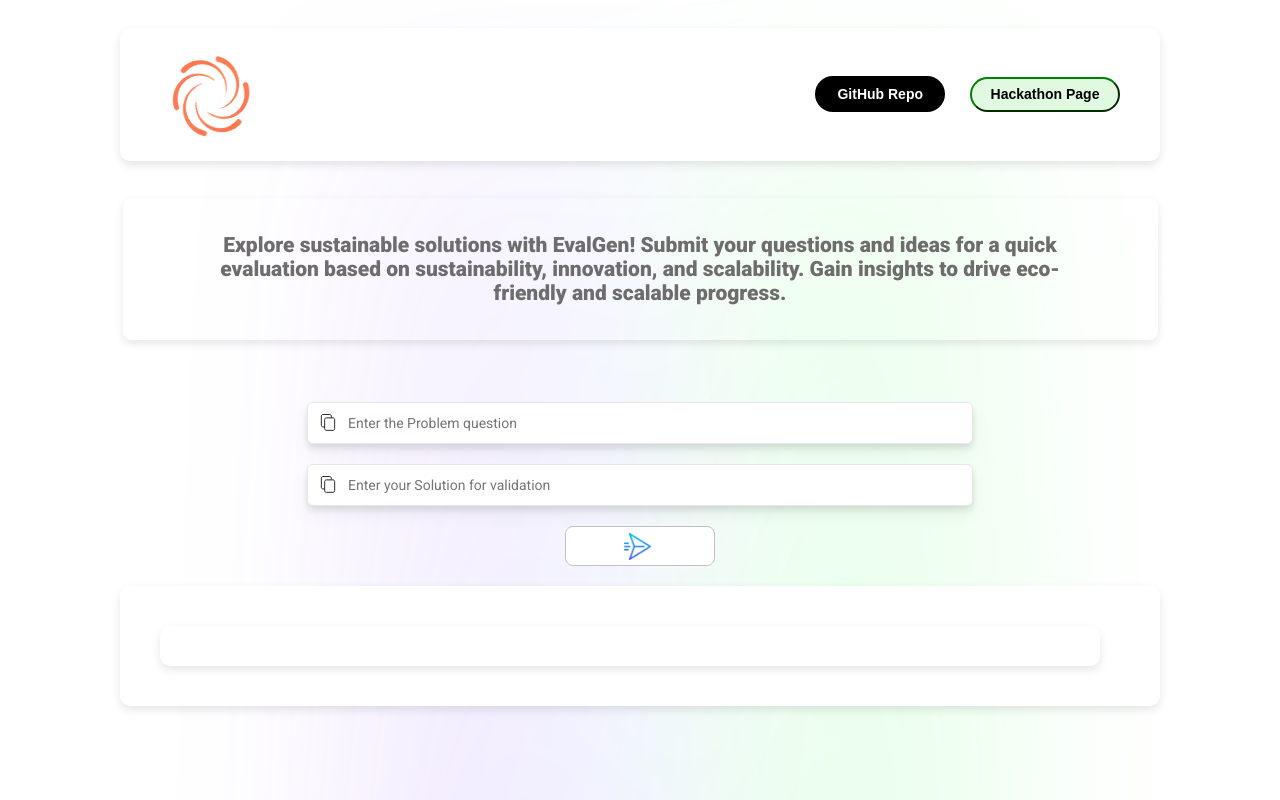
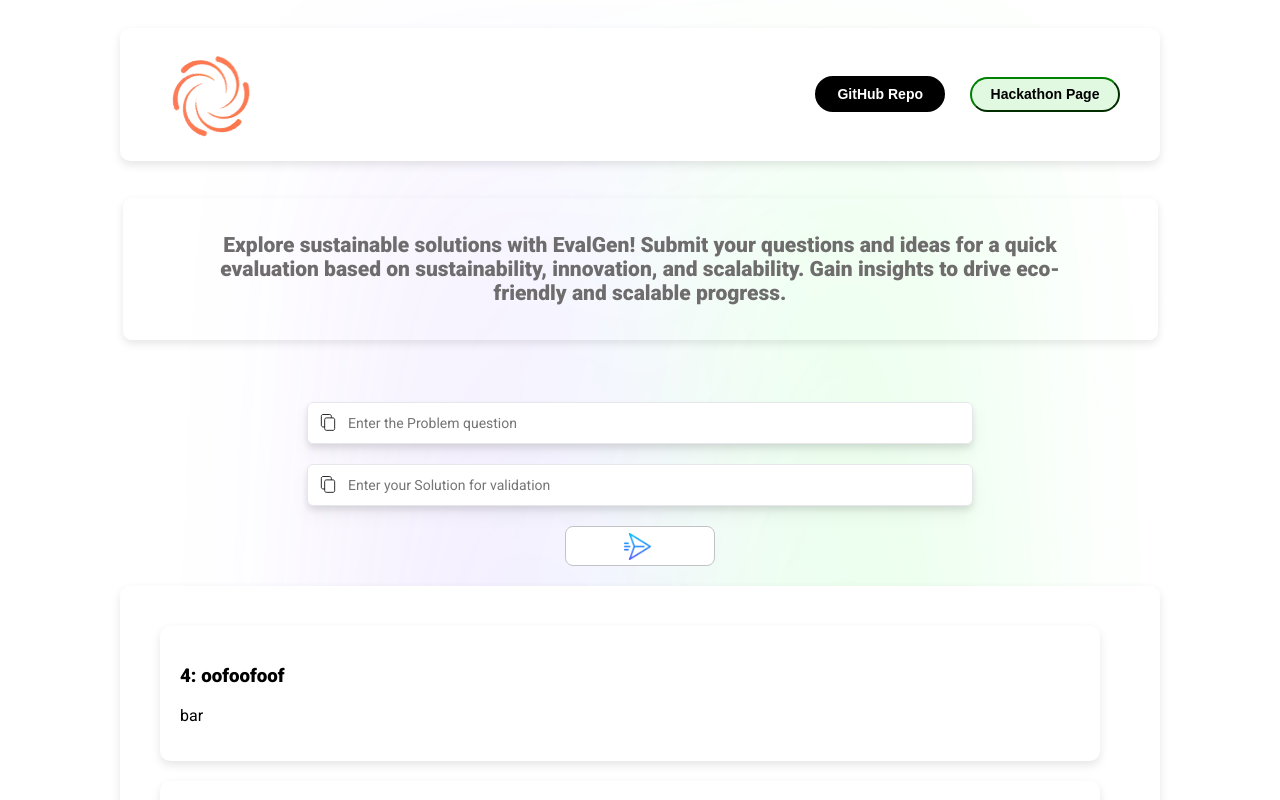
Before and after one commit to ThunderRoar/AI-EarthHack, a React (Vite) app in the folder frontend/: page / in a window 1280 px wide. Shown: the top 800 px of the page. Built offline with nearby package versions, Linux system fonts and the light colour scheme.

Commit message:
entry list and sorting

```diff
--- a/frontend/src/App.jsx
+++ b/frontend/src/App.jsx
@@ -7,6 +7,9 @@ import DescPanel from './components/DescPanel';
 import SortPanel from './components/SortPanel';
 
 function App() {
+
+  let entries = GetMockData();
+
   return (
     <main>
       <div className='main'>
@@ -17,7 +20,7 @@ function App() {
         <InfoPanel/>
         <DescPanel></DescPanel>
         <EvalPanel/>
-        <SortPanel isVisible = {true} parameter={GetMockData()}></SortPanel>
+        <SortPanel isVisible={true} data={entries}></SortPanel>
         <Footer/>
       </div>
     </main>
@@ -27,29 +30,34 @@ function App() {
 export default App;
 
 function GetMockData(){
-  return JSON.stringify(
+  return (
     [
       {
+        ID: 0,
         rankings: [1, 2, 3],
         problem: "foo",
         solution: "foobar"
       },
       {
+        ID: 1,
         rankings: [3, 2, 1],
         problem: "oof",
         solution: "oofrab"
       },
       {
+        ID: 2,
         rankings: [2, 3, 2],
         problem: "foofoo",
         solution: "foofoobar"
       },
       {
+        ID: 3,
         rankings: [3, 3, 3],
         problem: "foofoofoo",
         solution: "foofoofoobar"
       },
       {
+        ID: 4,
         rankings: [1, 1, 1],
         problem: "oofoofoof",
         solution: "bar"
--- a/frontend/src/components/SortPanel.jsx
+++ b/frontend/src/components/SortPanel.jsx
@@ -3,13 +3,65 @@ import Box from './Box.jsx'
 import './SortPanel.css'
 
 const SortPanel = ({isVisible, data}) =>{
+
+    console.log("data: " + data);
+    let sorted = GetSortedEntries(data={data});
+    console.log("sorted: " +sorted);
+
     return isVisible ? (
         <Box>
-            <Box>
-
-            </Box>
+            {sorted}
         </Box>
     ) : null
 }
 
+const GetSortedEntries = ({data}) => {
+
+    console.log("GetSortedEntries: " + data);
+
+    let sorted = sortData(data);
+
+    let comps = [];
+    for(let i = 0; i < sorted.length; i++){
+
+        let entry = sorted[i];
+        let entryComp = Entry({entry});
+
+        comps.push(entryComp);
+    }
+
+    return comps;
+}
+
+const Entry = ({entry}) => {
+    return (
+        <Box>
+            <h3>{entry.ID}: {entry.problem}</h3>
+            <p>{entry.solution}</p>
+        </Box>
+    )
+}
+
+function sortData(data){
+
+    /*
+    return [
+        {
+            ID: 69,
+            rankings: [1,2,3],
+            problem: "hello",
+            solution: "world"
+        }
+    ]
+    */
+
+
+    return data.sort((first, second) => (averageRankingOf(first) < averageRankingOf(second) ? -1 : 1));
+
+    function averageRankingOf(entry){
+        let sum = entry.rankings[0]+entry.rankings[1]+entry.rankings[2];
+        return sum/3;
+    }
+}
+
 export default SortPanel;
```
